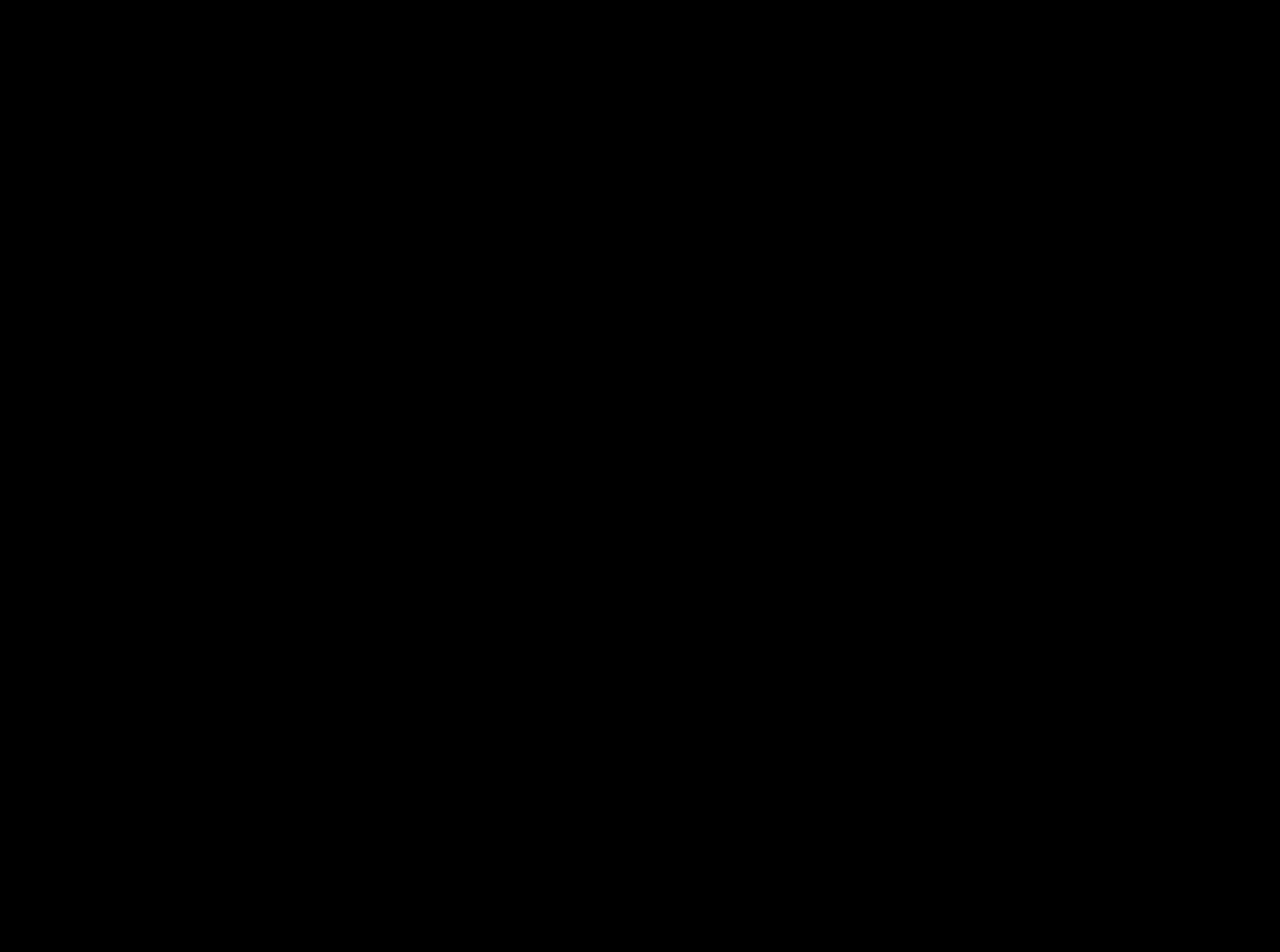
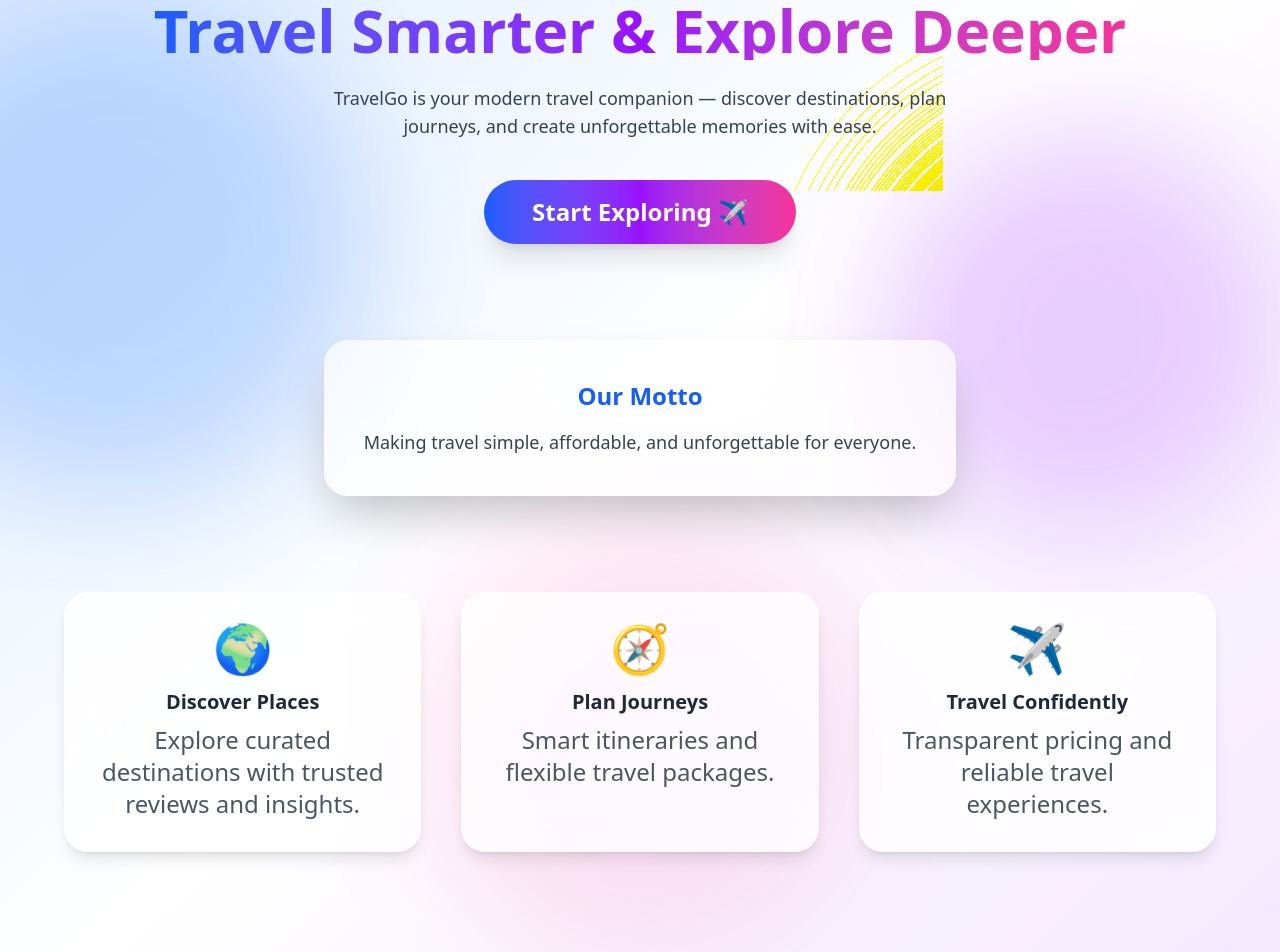
Before and after one commit to Lucky-444/my-app, a Next.js app: page / in a window 1280 px wide. Shown: the part 160-1112 px from the top of the page. Before the commit the page ends 800 px from the top, so only its background shows below. Built offline with nearby package versions, Linux system fonts and the light colour scheme.

Commit message:
Enhance: update navigation component for active link styling and improve mobile menu functionality; add destinations page with dynamic content and animations; configure image optimization in Next.js

```diff
--- a/next.config.mjs
+++ b/next.config.mjs
@@ -1,7 +1,15 @@
 /** @type {import('next').NextConfig} */
 const nextConfig = {
-  /* config options here */
   reactCompiler: true,
+
+  images: {
+    remotePatterns: [
+      {
+        protocol: "https",
+        hostname: "images.unsplash.com",
+      },
+    ],
+  },
 };
 
 export default nextConfig;
--- a/src/app/destinations/page.jsx
+++ b/src/app/destinations/page.jsx
@@ -1,13 +1,106 @@
-import React from 'react'
+"use client";
 
-function page() {
+import Image from "next/image";
+
+const destinations = [
+  {
+    id: 1,
+    name: "Goa",
+    image: "https://images.unsplash.com/photo-1507525428034-b723cf961d3e",
+    description: "Golden beaches, nightlife, and water adventures.",
+    price: "₹12,000",
+    distance: "450 km",
+    rating: 4.6,
+  },
+  {
+    id: 2,
+    name: "Manali",
+    image: "https://images.unsplash.com/photo-1501785888041-af3ef285b470",
+    description: "Snowy mountains, adventure sports & peace.",
+    price: "₹15,500",
+    distance: "540 km",
+    rating: 4.8,
+  },
+  {
+    id: 3,
+    name: "Jaipur",
+    image: "https://images.unsplash.com/photo-1564507592333-c60657eea523",
+    description: "Royal palaces, forts and vibrant culture.",
+    price: "₹9,800",
+    distance: "280 km",
+    rating: 4.4,
+  },
+  {
+    id: 4,
+    name: "Kerala",
+    image: "https://images.unsplash.com/photo-1602216056096-3b40cc0c9944",
+    description: "Backwaters, greenery and calm vibes.",
+    price: "₹13,200",
+    distance: "620 km",
+    rating: 4.7,
+  },
+];
+
+export default function Page() {
   return (
-    <div>
-      <div>
-         Hello Destinations
+    <div className="min-h-screen w-full bg-gradient-to-br from-blue-100 via-white to-purple-100 px-6 pt-32 pb-16">
+      {/* Heading */}
+      <div className="text-center max-w-3xl mx-auto">
+        <h1 className="text-5xl font-extrabold bg-gradient-to-r from-blue-600 via-purple-600 to-pink-300 bg-clip-text text-transparent">
+          Explore Destinations 🌍
+        </h1>
+        <p className="mt-4 text-gray-600 text-lg">
+          Hand-picked destinations designed for unforgettable experiences.
+        </p>
+      </div>
+
+      {/* Cards */}
+      <div className="mt-16 grid grid-cols-1 sm:grid-cols-2 lg:grid-cols-4 gap-10 max-w-7xl mx-auto">
+        {destinations.map((place) => (
+          <div
+            key={place.id}
+            className="group bg-white/70 backdrop-blur-xl rounded-3xl overflow-hidden shadow-lg hover:shadow-2xl transition-all duration-300 hover:-translate-y-3"
+          >
+            {/* Image */}
+            <div className="relative h-56 w-full overflow-hidden">
+              <Image
+                src={place.image}
+                alt={place.name}
+                fill
+                className="object-cover group-hover:scale-110 transition duration-500"
+              />
+              <div className="absolute inset-0 bg-gradient-to-t from-black/50 to-transparent" />
+              <span className="absolute bottom-4 left-4 text-white text-xl font-bold">
+                {place.name}
+              </span>
+            </div>
+
+            {/* Content */}
+            <div className="p-6">
+              <p className="text-gray-600 text-sm">{place.description}</p>
+
+              <div className="mt-4 flex justify-between text-sm text-gray-700">
+                <span>📍 {place.distance}</span>
+                <span>⭐ {place.rating}</span>
+              </div>
+
+              <div className="mt-4 flex items-center justify-between">
+                <span className="text-lg font-bold text-blue-600">
+                  {place.price}
+                </span>
+                <button className="bg-gradient-to-r from-blue-600 to-purple-600 text-white px-4 py-2 rounded-full text-sm font-semibold hover:scale-105 transition">
+                  View Trip
+                </button>
+              </div>
+            </div>
+          </div>
+        ))}
+      </div>
+
+      {/* Footer Note */}
+      <div className="mt-24 text-center text-gray-500 text-sm">
+        More destinations coming soon ✨
       </div>
     </div>
-  )
+  );
 }
-
-export default page
--- a/src/app/page.js
+++ b/src/app/page.js
@@ -1,9 +1,113 @@
-import Image from "next/image";
+"use client";
+
+import Link from "next/link";
 
 export default function Home() {
   return (
-    <div className="flex min-h-screen flex-col items-center justify-between p-24">
-      Hello World
+    <div className="relative min-h-screen w-full overflow-hidden bg-gradient-to-br from-blue-100 via-white to-purple-100">
+      {/* Gradient Blobs */}
+      <div className="absolute top-40 -left-32 w-[500px] h-[500px] bg-blue-500/30 rounded-full blur-3xl animate-pulse" />
+      <div className="absolute top-72 right-0 w-[400px] h-[400px] bg-purple-500/30 rounded-full blur-3xl animate-pulse" />
+      <div className="absolute bottom-20 left-1/2 w-[450px] h-[450px] bg-pink-400/20 rounded-full blur-3xl -translate-x-1/2 animate-pulse" />
+
+      {/* Main Content */}
+      <div className="relative pt-40 px-6 flex flex-col items-center text-center">
+        {/* Hero */}
+        <h1 className="text-5xl md:text-6xl font-extrabold bg-gradient-to-r from-blue-600 via-purple-600 to-pink-500 bg-clip-text text-transparent animate-fade-in">
+          Travel Smarter & Explore Deeper
+        </h1>
+
+        <p className="mt-6 text-lg text-gray-700 max-w-2xl animate-slide-up">
+          TravelGo is your modern travel companion — discover destinations, plan
+          journeys, and create unforgettable memories with ease.
+        </p>
+
+        {/* CTA using Link */}
+        <Link
+          href="/destinations"
+          className="mt-10 inline-block bg-gradient-to-r from-blue-600 via-purple-600 to-pink-500 text-white px-12 py-4 rounded-full font-semibold shadow-xl hover:scale-105 transition-all duration-300"
+        >
+          Start Exploring ✈️
+        </Link>
+
+        {/* Motto */}
+        <div className="mt-24 bg-white/70 backdrop-blur-xl p-10 rounded-3xl shadow-2xl max-w-3xl hover:scale-[1.02] transition">
+          <h2 className="text-2xl font-bold text-blue-600">Our Motto</h2>
+          <p className="mt-4 text-gray-700 text-lg">
+            Making travel simple, affordable, and unforgettable for everyone.
+          </p>
+        </div>
+
+        {/* Features */}
+        <div className="mt-24 grid grid-cols-1 md:grid-cols-3 gap-10 max-w-6xl w-full">
+          {[
+            {
+              icon: "🌍",
+              title: "Discover Places",
+              text: "Explore curated destinations with trusted reviews and insights.",
+            },
+            {
+              icon: "🧭",
+              title: "Plan Journeys",
+              text: "Smart itineraries and flexible travel packages.",
+            },
+            {
+              icon: "✈️",
+              title: "Travel Confidently",
+              text: "Transparent pricing and reliable travel experiences.",
+            },
+          ].map((item, index) => (
+            <div
+              key={index}
+              className="bg-white/80 backdrop-blur-xl p-8 rounded-3xl shadow-lg text-center hover:-translate-y-2 hover:shadow-2xl transition-all duration-300"
+            >
+              <div className="text-5xl">{item.icon}</div>
+              <h3 className="mt-4 text-xl font-semibold text-gray-800">
+                {item.title}
+              </h3>
+              <p className="mt-2 text-gray-600">{item.text}</p>
+            </div>
+          ))}
+        </div>
+
+        {/* Footer */}
+        <div className="mt-32 pb-10 text-gray-500 text-sm">
+          © 2026 TravelGo · Designed for explorers 🌍
+        </div>
+      </div>
+
+      {/* Animations */}
+      <style jsx>{`
+        .animate-fade-in {
+          animation: fadeIn 1.2s ease-out forwards;
+        }
+
+        .animate-slide-up {
+          animation: slideUp 1.4s ease-out forwards;
+        }
+
+        @keyframes fadeIn {
+          from {
+            opacity: 0;
+            transform: translateY(25px);
+          }
+          to {
+            opacity: 1;
+            transform: translateY(0);
+          }
+        }
+
+        @keyframes slideUp {
+          from {
+            opacity: 0;
+            transform: translateY(40px);
+          }
+          to {
+            opacity: 1;
+            transform: translateY(0);
+          }
+        }
+      `}</style>
     </div>
   );
 }
--- a/src/components/Nav.jsx
+++ b/src/components/Nav.jsx
@@ -2,9 +2,16 @@
 
 import React, { useState } from "react";
 import Link from "next/link";
+import { usePathname } from "next/navigation";
 
 function Nav() {
   const [isOpen, setIsOpen] = useState(false);
+  const pathname = usePathname();
+
+  const linkClass = (path) =>
+    pathname === path
+      ? "text-blue-500 font-semibold"
+      : "text-gray-700 hover:text-blue-600 transition";
 
   return (
     <nav className="fixed top-0 left-0 w-full z-50 bg-white/80 backdrop-blur-md shadow-sm">
@@ -15,27 +22,35 @@
         </Link>
 
         {/* Desktop Menu */}
-        <div className="hidden md:flex items-center gap-8 text-gray-700 font-medium">
-          <Link href="/" className="hover:text-blue-600 transition">
+        <div className="hidden md:flex items-center gap-8 font-medium">
+          <Link href="/" className={linkClass("/")}>
             Home
           </Link>
-          <Link href="/destinations" className="hover:text-blue-600 transition">
+
+          <Link href="/destinations" className={linkClass("/destinations")}>
             Destinations
           </Link>
-          <Link href="/packages" className="hover:text-blue-600 transition">
+
+          <Link href="/packages" className={linkClass("/packages")}>
             Packages
           </Link>
-          <Link href="/about" className="hover:text-blue-600 transition">
+
+          <Link href="/about" className={linkClass("/about")}>
             About
           </Link>
-          <Link href="/contact" className="hover:text-blue-600 transition">
+
+          <Link href="/contact" className={linkClass("/contact")}>
             Contact
           </Link>
 
           {/* CTA */}
           <Link
             href="/book"
-            className="bg-blue-600 text-white px-5 py-2 rounded-full hover:bg-blue-700 transition"
+            className={`px-5 py-2 rounded-full transition ${
+              pathname === "/book"
+                ? "bg-blue-500 text-white"
+                : "bg-blue-600 text-white hover:bg-blue-700"
+            }`}
           >
             Book Now
           </Link>
@@ -53,26 +68,50 @@
       {/* Mobile Menu */}
       {isOpen && (
         <div className="md:hidden bg-white shadow-lg">
-          <div className="flex flex-col px-6 py-4 gap-4 text-gray-700 font-medium">
-            <Link href="/" onClick={() => setIsOpen(false)}>
+          <div className="flex flex-col px-6 py-4 gap-4 font-medium">
+            <Link
+              href="/"
+              className={linkClass("/")}
+              onClick={() => setIsOpen(false)}
+            >
               Home
             </Link>
-            <Link href="/destinations" onClick={() => setIsOpen(false)}>
+
+            <Link
+              href="/destinations"
+              className={linkClass("/destinations")}
+              onClick={() => setIsOpen(false)}
+            >
               Destinations
             </Link>
-            <Link href="/packages" onClick={() => setIsOpen(false)}>
+
+            <Link
+              href="/packages"
+              className={linkClass("/packages")}
+              onClick={() => setIsOpen(false)}
+            >
               Packages
             </Link>
-            <Link href="/about" onClick={() => setIsOpen(false)}>
+
+            <Link
+              href="/about"
+              className={linkClass("/about")}
+              onClick={() => setIsOpen(false)}
+            >
               About
             </Link>
-            <Link href="/contact" onClick={() => setIsOpen(false)}>
+
+            <Link
+              href="/contact"
+              className={linkClass("/contact")}
+              onClick={() => setIsOpen(false)}
+            >
               Contact
             </Link>
 
             <Link
               href="/book"
-              className="bg-blue-600 text-white text-center py-2 rounded-full"
+              className="bg-blue-500 text-white text-center py-2 rounded-full"
               onClick={() => setIsOpen(false)}
             >
               Book Now
```
